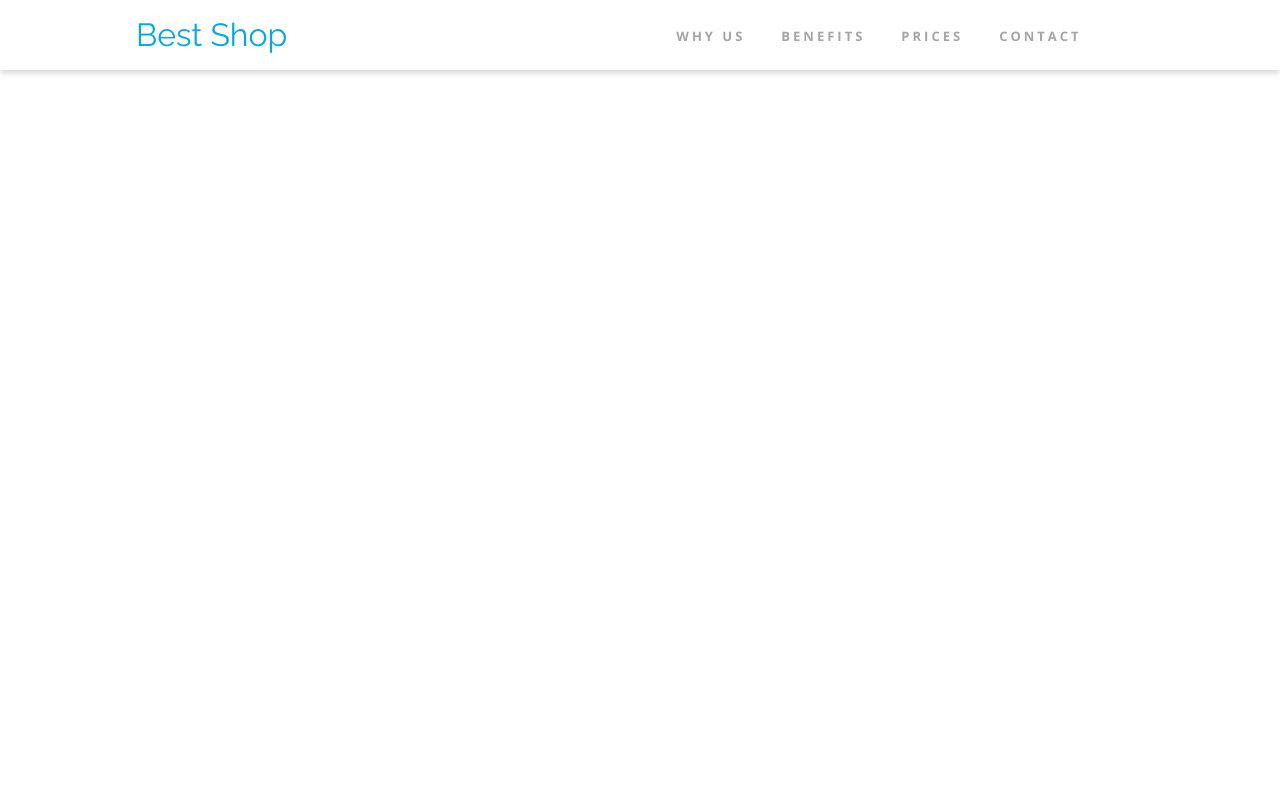
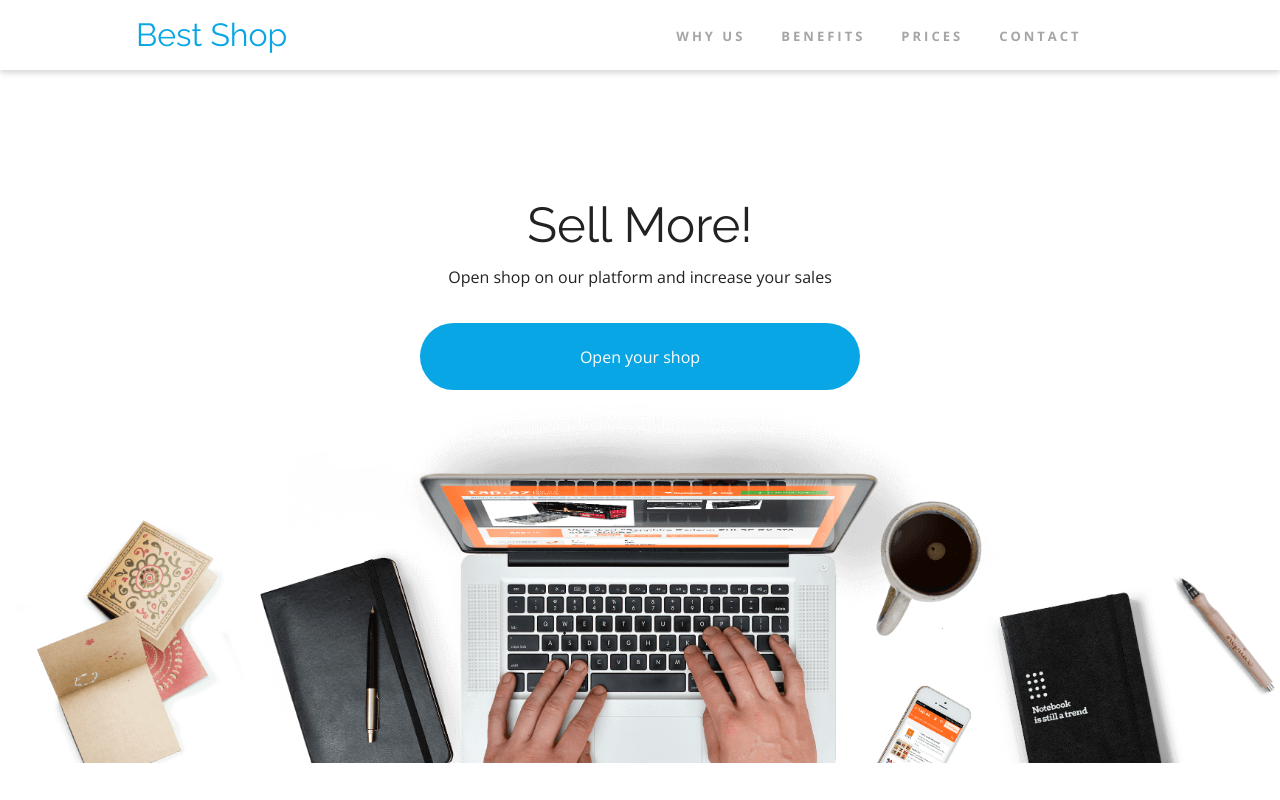
Before and after one commit to Atlon1/Workshop_1_HTML_CSS, a plain HTML site: page index.html in a window 1280 px wide. Drawn offline with nearby package versions, Linux system fonts and the light colour scheme.

Commit message:
open section finished

```diff
--- a/css/style.css
+++ b/css/style.css
@@ -70,3 +70,54 @@ html, body{
 .nav__menu ul li a:hover{
     color: black;
 }
+
+.open__section{
+    width: 100%;
+    margin-top: 130px;
+    display: flex;
+}
+.open__section .wrapper{
+    display: flex;
+    flex-direction: column;
+}
+.open__header{
+    display: flex;
+}
+.open__header h2{
+    width: 100%;
+    font-family: 'Raleway',sans-serif;
+    font-size: 49px;
+    display: flex;
+    justify-content: center;
+}
+.open__text{
+    font-family: 'Open Sans', sans-serif;
+    font-size: 16px;
+    display: flex;
+    justify-content: center;
+    margin-top: 20px;
+}
+.open__button{
+    display: flex;
+    justify-content: center;
+    align-items: center;
+    margin-top: 38px;
+}
+.open__button button{
+    font-family: 'Open Sans', sans-serif;
+    font-size: 16px;
+    border-radius: 40px;
+    border: none;
+    background: #08A6E4;
+    width: 440px;
+    height: 67px;
+    color: white;
+}
+.open__background{
+    display: flex;
+    justify-content: center;
+    margin-top: -10px;
+}
+.open__background img{
+    width: 100%;
+}
--- a/index.html
+++ b/index.html
@@ -32,9 +32,20 @@
         </nav>
     </header>
     <section>
-        <div class="open_section">
+        <div class="open__section">
             <div class="wrapper">
-
+                <div class="open__header">
+                    <h2>Sell More!</h2>
+                </div>
+                <div class="open__text">
+                    Open shop on our platform and increase your sales
+                </div>
+                <div class="open__button">
+                    <button>Open your shop</button>
+                </div>
+                <div class="open__background">
+                    <img src="assets/Background.png">
+                </div>
             </div>
         </div>
     </section>
```
